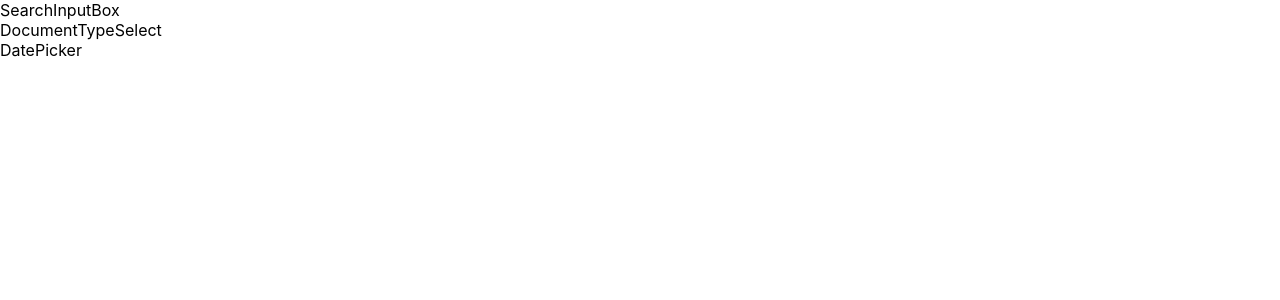
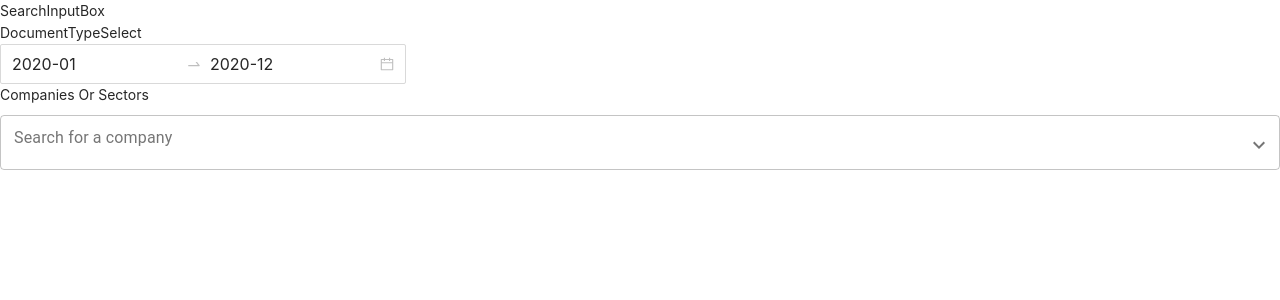
Before and after one commit to csudani7/ui-components-app, a React (Create React App) app: page / in a window 1280 px wide. Shown: the top 300 px of the page. Built offline with nearby package versions, Linux system fonts and the light colour scheme.

Commit message:
Added SelectCompany Component & missing library

```diff
--- a/public/index.html
+++ b/public/index.html
@@ -24,7 +24,7 @@
       work correctly both with client-side routing and a non-root public URL.
       Learn how to configure a non-root public URL by running `npm run build`.
     -->
-    <title>React App</title>
+    <title>Components App</title>
   </head>
   <body>
     <noscript>You need to enable JavaScript to run this app.</noscript>
--- a/src/App.js
+++ b/src/App.js
@@ -1,9 +1,9 @@
-import TopBarComponent from "./components/TopBarComponent";
+import TopBarHeader from "./components/TopBarHeader";
 
 function App() {
   return (
     <div>
-      <TopBarComponent />
+      <TopBarHeader />
     </div>
   );
 }
--- a/src/components/DatePicker/index.jsx
+++ /dev/null
@@ -1,9 +0,0 @@
-import React from 'react';
-
-export default function DatePicker() {
-  return (
-    <div>
-      DatePicker
-    </div>
-  )
-}
--- /dev/null
+++ b/src/components/DatePickerComponent/index.jsx
@@ -0,0 +1,24 @@
+import React from "react";
+import moment from "moment";
+import { DatePicker } from "antd";
+
+const { RangePicker } = DatePicker;
+
+export default function DatePickerComponent() {
+  return (
+    <div>
+      <RangePicker
+        className="rangeStyle w-100"
+        size="large"
+        picker="month"
+        defaultValue={[
+          moment("2020-01", "YYYY-MM"),
+          moment("2020-12", "YYYY-MM"),
+        ]}
+        // onChange={(dateMoment, dateString) =>
+        //   dispatch(handleDateChange({ dateMoment, dateString }))
+        // }
+      />
+    </div>
+  );
+}
--- /dev/null
+++ b/src/components/SelectCompanyBox/SelectCompanyBox.css
@@ -0,0 +1,83 @@
+.chips-items {
+  /* display: flex; */
+  align-items: baseline;
+  padding-top: 15px;
+  padding-bottom: 10px;
+}
+.clear-all {
+  display: inline;
+  margin-left: 8px;
+  color: #1A7CBE;
+  font-weight: 400;
+  cursor: pointer;
+  width: 10px;
+
+}
+.PrivateNotchedOutline-legendNotched-4 {
+  transition: none !important;
+}
+.PrivateNotchedOutline-legendLabelled-3 {
+  display: none !important;
+}
+.MuiFormLabel-root.Mui-focused {
+  display: none !important;
+}
+.MuiAutocomplete-groupLabel {
+  color: #1A7CBE !important;
+  font-size: 12px !important;
+  /* padding-bottom: -5px !important; */
+  letter-spacing: 2px !important;
+  height: 35px !important;
+  /* text-decoration: underline !important ; */
+  /* border-bottom: solid 1px #1A7CBE; */
+}
+.MuiChip-root {
+  margin-right: 8px !important;
+  margin-bottom: 5px !important;
+  background-color: rgba(189, 206, 219, 0.3)!important;
+  color: #2C3E50 !important;
+  font-size: 13px !important;
+  height: 28px !important;
+}
+
+.MuiInputLabel-outlined{
+  top: -10px !important;
+}
+
+.MuiOutlinedInput-root.Mui-focused .MuiOutlinedInput-notchedOutline {
+  /* border-color: #d9d9d9 !important ; */
+  border: solid 1px #888 !important;
+}
+
+.MuiAutocomplete-option[data-focus="true"]{
+  background-color: #eef7fd !important;
+}
+
+.MuiAutocomplete-hasPopupIcon .MuiAutocomplete-inputRoot[class*="MuiOutlinedInput-root"], .MuiAutocomplete-hasClearIcon .MuiAutocomplete-inputRoot[class*="MuiOutlinedInput-root"] {
+  height: 50px !important;
+}
+
+::-webkit-scrollbar {
+  width: 4px;
+}
+::-webkit-scrollbar-track {
+  background: #fff;
+}
+::-webkit-scrollbar-thumb {
+  background: #888;
+}
+::-webkit-scrollbar-thumb:hover {
+  background: #555;
+}
+.company-heading {
+color: #8a8a8a;
+font-size: 12px;
+margin-bottom: 12px;
+/* padding-bottom: -2px !important; */
+}
+.dropdown-text{
+  font-size: 14px;
+  font-family: "Liber", sans-serif !important;
+  /* letter-spacing: 1px !important; m  */
+
+}
--- /dev/null
+++ b/src/components/SelectCompanyBox/index.jsx
@@ -0,0 +1,201 @@
+import React from "react";
+import "./SelectCompanyBox.css";
+import Chip from "@material-ui/core/Chip";
+import TextField from "@material-ui/core/TextField";
+import Autocomplete from "@material-ui/lab/Autocomplete";
+import parse from "autosuggest-highlight/parse";
+import match from "autosuggest-highlight/match";
+import CloseIcon from "@material-ui/icons/Close";
+import ExpandMoreIcon from "@material-ui/icons/ExpandMore";
+
+export default function SelectCompanyBox() {
+  const [tagValue, setTagValue] = React.useState([]);
+  const optionData = topCompanies.map((option) => {
+    const company = option.name;
+    return {
+      matchPattern: company.includes("Sector") ? "SECTOR" : "COMPANY",
+      ...option,
+    };
+  });
+  const [options, setOptions] = React.useState(optionData);
+
+  const handleDelete = (e) => {
+    setTagValue((tags) => tags.filter((chip) => chip.key !== e.key));
+    const sectionData = [e, ...options];
+    const newOptions = sectionData.map((option) => {
+      const company = option.name;
+      return {
+        matchPattern: company.includes("Sector") ? "SECTOR" : "COMPANY",
+        ...option,
+      };
+    });
+    setOptions(newOptions);
+  };
+
+  const handleClearAll = () => {
+    setTagValue([]);
+    setOptions(optionData);
+  };
+
+  const handleChange = (e, newValue) => {
+    setTagValue(newValue);
+    let filterData;
+    newValue.forEach((element) => {
+      filterData = options.filter((op) => op.key !== element.key);
+    });
+    setOptions(filterData);
+  };
+
+  return (
+    <div>
+      <p>Companies Or Sectors</p>
+      <Autocomplete
+        id="grouped-demo"
+        multiple
+        style={{ height: "20px", outlineColor: "red" }}
+        value={tagValue}
+        disableClearable
+        options={options
+          .slice(0, 4)
+          ?.sort((a, b) => -b.matchPattern.localeCompare(a.matchPattern))}
+        onChange={(e, newValue) => handleChange(e, newValue)}
+        groupBy={(option) => option.matchPattern}
+        getOptionLabel={(option) => option.name}
+        popupIcon={<ExpandMoreIcon />}
+        renderInput={(params) => (
+          <TextField
+            {...params}
+            id="outlined-basic"
+            label="Search for a company"
+            variant="outlined"
+          />
+        )}
+        renderOption={(option, { inputValue }) => {
+          const matches = match(option.name, inputValue);
+          const parts = parse(option.name, matches);
+          return (
+            <div style={{ fontFamily: "Montserrat", fontSize: "14px" }}>
+              {parts.map((part, index) => (
+                <span
+                  key={index}
+                  style={{ fontWeight: part.highlight ? 900 : "normal" }}
+                >
+                  {part.text}
+                </span>
+              ))}
+            </div>
+          );
+        }}
+        renderTags={(tags) => setTagValue(tags)}
+      />
+      <div className="chips-items">
+        {tagValue?.length > 0 &&
+          tagValue?.map((tag, index) => {
+            if (tag?.sectorCompany && tag?.sectorCompany.length > 0) {
+              return tag?.sectorCompany?.map((t, i) => {
+                return (
+                  <Chip
+                    key={i}
+                    label={t.name}
+                    onDelete={() => handleDelete(tag)}
+                    deleteIcon={<CloseIcon style={{ height: 16, width: 16 }} />}
+                  />
+                );
+              });
+            } else {
+              return (
+                <Chip
+                  key={index}
+                  label={tag.name}
+                  onDelete={() => handleDelete(tag)}
+                  deleteIcon={<CloseIcon style={{ height: 16, width: 16 }} />}
+                />
+              );
+            }
+          })}
+        {tagValue?.length > 0 ? (
+          <div className="clear-all" onClick={handleClearAll}>
+            Clear all
+          </div>
+        ) : (
+          <div />
+        )}
+      </div>
+    </div>
+  );
+}
+
+// data from API response
+const topCompanies = [
+  { key: 0, name: "Reliance Industries", sectorCompany: [] },
+  { key: 1, name: "Tata Consultancy Services", sectorCompany: [] },
+  { key: 2, name: "Hindustan Unilever", sectorCompany: [] },
+  { key: 3, name: "Infosys", sectorCompany: [] },
+  {
+    key: 4,
+    name: "Asset Management Sector",
+    sectorCompany: [
+      { key: 4, name: "Asset Management Sector 1" },
+      { key: 4, name: "Asset Management Sector 2" },
+    ],
+  },
+  {
+    key: 5,
+    name: "Hotels & Hospitality Sector",
+    sectorCompany: [{ key: 5, name: "Hotels & Hospitality Sector 1" }],
+  },
+  {
+    key: 6,
+    name: "Oil Refining Sector",
+    sectorCompany: [
+      { key: 6, name: "Oil Refining Sector 1" },
+      { key: 6, name: "Oil Refining Sector 2" },
+      { key: 6, name: "Oil Refining Sector 3" },
+    ],
+  },
+  {
+    key: 7,
+    name: "Chemical Sector",
+    sectorCompany: [{ key: 7, name: "Chemical Sector 1" }],
+  },
+  {
+    key: 8,
+    name: "Hospital Sector",
+    sectorCompany: [
+      { key: 8, name: "Hospital Sector 1" },
+      { key: 8, name: "Hospital Sector 2" },
+    ],
+  },
+  {
+    key: 9,
+    name: "Automobile Sector",
+    sectorCompany: [
+      { key: 9, name: "Automobile Sector 1" },
+      { key: 9, name: "Automobile Sector 2" },
+    ],
+  },
+  { key: 10, name: "ICICI Bank Ltd.", sectorCompany: [] },
+  {
+    key: 11,
+    name: "Housing & Urban Development Corporation Ltd.",
+    sectorCompany: [],
+  },
+  {
+    key: 12,
+    name: "Dewan Housing Finance Corporation Ltd.",
+    sectorCompany: [],
+  },
+  { key: 13, name: "KPIT Technologies Ltd.", sectorCompany: [] },
+  { key: 14, name: "Maheshwari Logistics Ltd.", sectorCompany: [] },
+  { key: 15, name: "Vishwaraj Sugar Industries Ltd.", sectorCompany: [] },
+  { key: 16, name: "Hindustan Construction Company Ltd.", sectorCompany: [] },
+  { key: 17, name: "Dhanada Corporation Ltd.", sectorCompany: [] },
+  { key: 14, name: "Maheshwari Logistics Ltd.", sectorCompany: [] },
+  { key: 15, name: "Vishwaraj Sugar Industries Ltd.", sectorCompany: [] },
+  { key: 16, name: "Hindustan Construction Company Ltd.", sectorCompany: [] },
+  { key: 17, name: "Dhanada Corporation Ltd.", sectorCompany: [] },
+  { key: 14, name: "Maheshwari Logistics Ltd.", sectorCompany: [] },
+  { key: 15, name: "Vishwaraj Sugar Industries Ltd.", sectorCompany: [] },
+  { key: 16, name: "Hindustan Construction Company Ltd.", sectorCompany: [] },
+  { key: 17, name: "Dhanada Corporation Ltd.", sectorCompany: [] },
+];
--- a/src/components/TopBarComponent.jsx
+++ b/src/components/TopBarHeader.jsx
@@ -1,14 +1,16 @@
 import React from "react";
 import SearchInputBox from "./SearchInputBox";
 import DocumentTypeSelect from "./DocumentTypeSelect";
-import DatePicker from "./DatePicker";
+import DatePickerComponent from "./DatePickerComponent";
+import SelectCompanyBox from "./SelectCompanyBox";
 
-export default function TopBarComponent() {
+export default function TopBarHeader() {
   return (
     <div>
       <SearchInputBox />
       <DocumentTypeSelect />
-      <DatePicker />
+      <DatePickerComponent />
+      <SelectCompanyBox />
     </div>
   );
 }
--- a/src/index.js
+++ b/src/index.js
@@ -2,6 +2,7 @@ import React from 'react';
 import ReactDOM from 'react-dom';
 import './index.css';
 import App from './App';
+import 'antd/dist/antd.css';
 import reportWebVitals from './reportWebVitals';
 
 ReactDOM.render(
```
Also changed, not shown: package.json (+9 -0 lines), src/components/DatePickerComponent/DatePicker.css (added), src/components/DocumentTypeSelect/DocumentTypeSelect.css (added), src/components/SearchInputBox/SearchInputBox.css (added).
